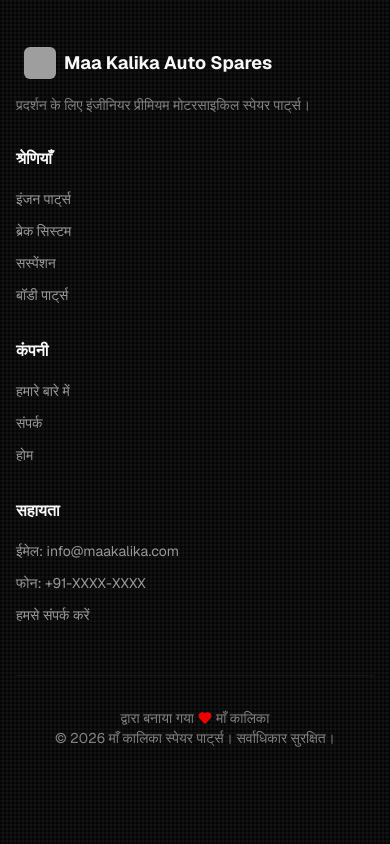
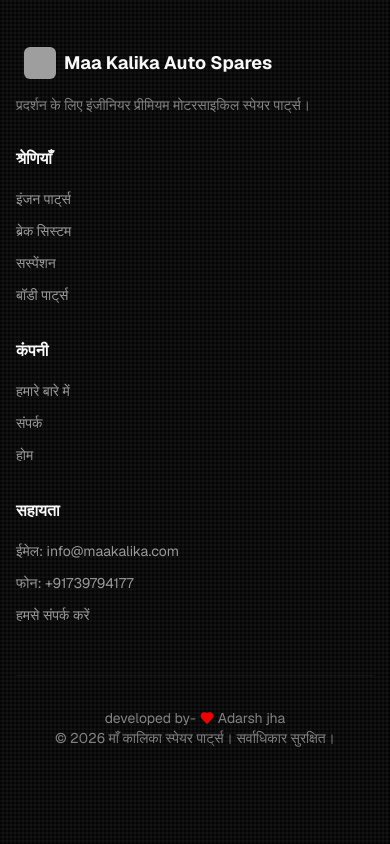
Before and after one commit to adarshjha12/bike-spare-project, a Next.js app: page / in a window 390 px wide. Shown: the part 4104-4948 px from the top of the page. Built offline with nearby package versions, Linux system fonts and the light colour scheme; grey boxes are pictures that could not be loaded.

Commit message:
Update phone number and developer credit in footer

```diff
--- a/components/footer.tsx
+++ b/components/footer.tsx
@@ -73,7 +73,7 @@ export default function Footer() {
                 <span className="text-sm text-foreground/60">ईमेल: info@maakalika.com</span>
               </li>
               <li>
-                <span className="text-sm text-foreground/60">फोन: +91-XXXX-XXXX</span>
+                <span className="text-sm text-foreground/60">फोन: +91739794177</span>
               </li>
               <li>
                 <Link href="/contact" className="text-sm text-foreground/60 hover:text-primary transition-colors">
@@ -88,7 +88,7 @@ export default function Footer() {
         <div className="border-t border-white/5 py-8">
           <div className="flex flex-col md:flex-row items-center justify-between">
             <p className="text-sm text-foreground/50 flex items-center gap-1">
-              द्वारा बनाया गया <Heart size={14} className="fill-primary text-primary" /> माँ कालिका
+              developed by- <Heart size={14} className="fill-primary text-primary" /> Adarsh jha
             </p>
             <p className="text-sm text-foreground/50">© 2026 माँ कालिका स्पेयर पार्ट्स। सर्वाधिकार सुरक्षित।</p>
           </div>
```
